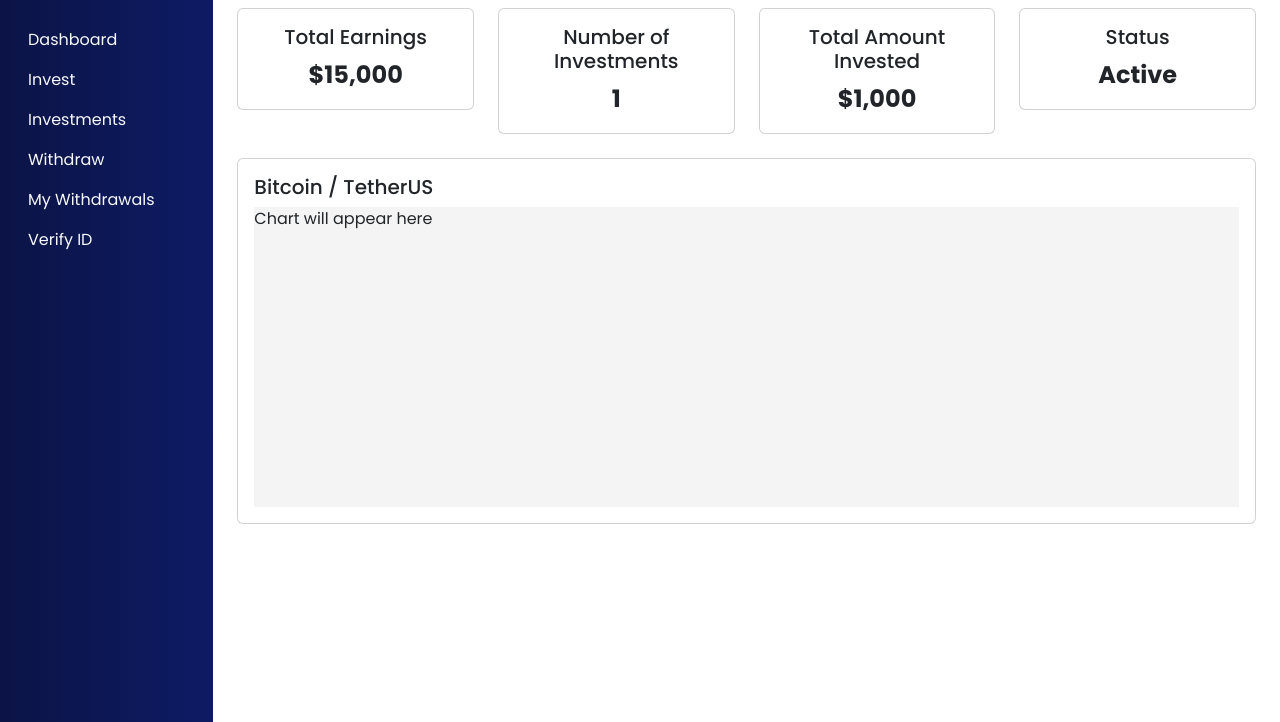
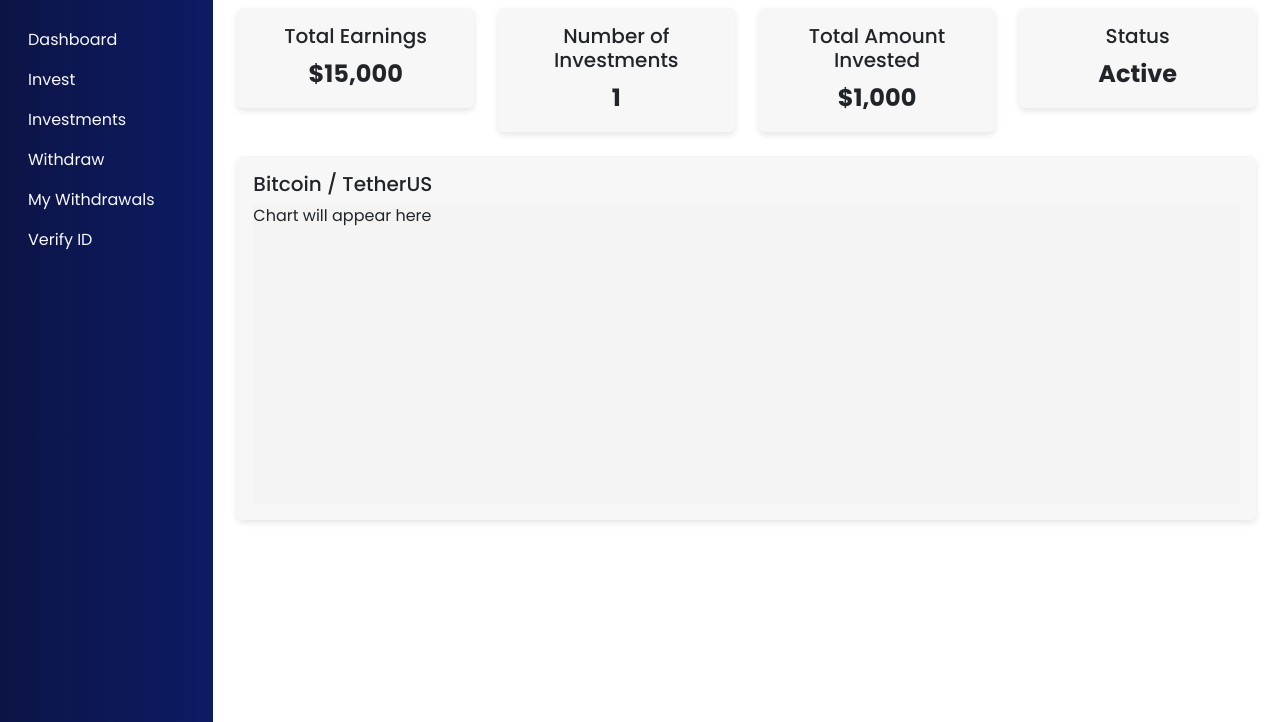
Before and after one commit to Mal-Eeq/Maview-Capital, a plain HTML site: page dashboard.html in a window 1280 px wide. Shown: the part 78-800 px from the top of the page. Drawn offline with nearby package versions, Linux system fonts and the light colour scheme.

Commit message:
upto date

```diff
--- a/dashboard.css
+++ b/dashboard.css
@@ -12,11 +12,11 @@ body {
   margin-left: 240px;
 }
 
-/* .card {
+.card {
   border: none;
   background: #f7f7f7;
   box-shadow: 0px 3px 6px rgba(0, 0, 0, 0.1);
-} */
+}
 
 .card-text {
   font-size: 1.5rem;
```
